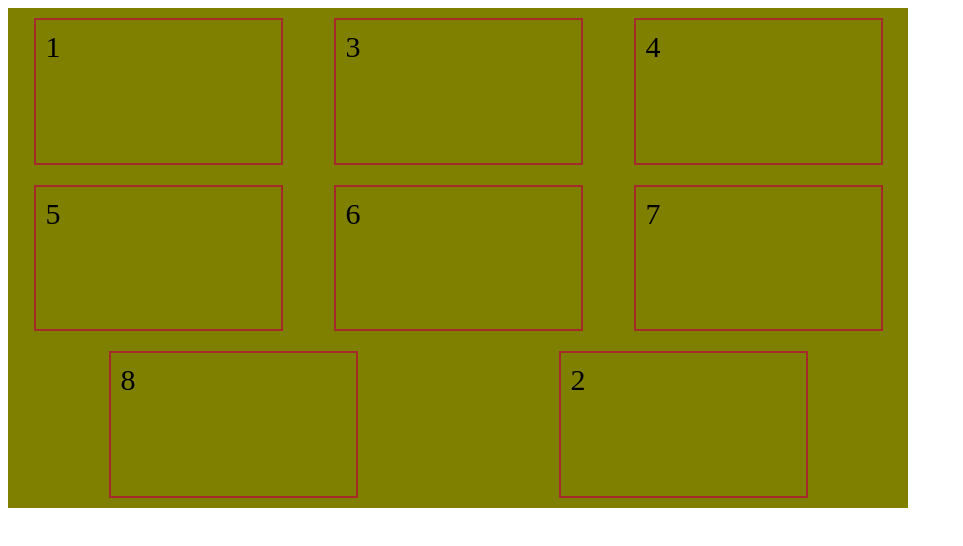
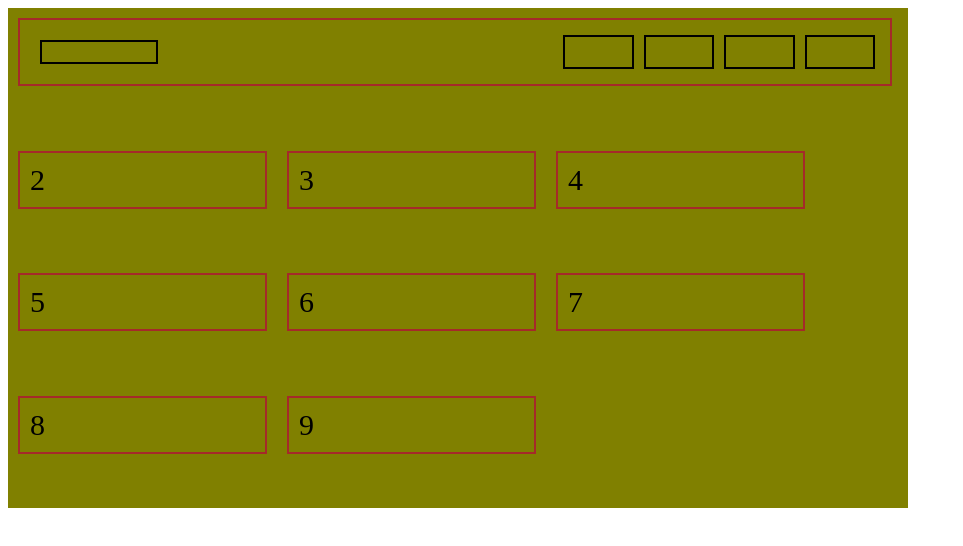
Before and after one commit to Irina044/FrontEndDev, a plain HTML site: page lessons/newmockup/newmockup.html in a window 1280 px wide. Shown: the whole page, without its empty margins (0-963 px from the left). Drawn offline with Linux system fonts and the light colour scheme.

Commit message:
HomeWork - Flex Box MEnu

```diff
--- a/lessons/newmockup/newmockup.css
+++ b/lessons/newmockup/newmockup.css
@@ -5,15 +5,36 @@ background: olive;
     height: 500px;
     width: 900px;
     display: flex;
-   flex-direction: row;
+align-items: flex-start;
     flex-wrap: wrap;
+}
 
-    justify-content: space-around;
+.field-1 {
+    display: flex;
+    flex-direction: row;
+    flex-basis: 850px;
+}
+
+.logo {
+    justify-content: flex-start;
+    width: 100px;
+    padding: 10px;
+    margin: 10px;
+    border: 2px solid black;
+    margin-right: 400px;
+}
+.menu1, .menu2, .menu3, .menu4{
+    justify-content: flex-end;
+    width: 60px;
+    padding: 5px;
+    margin: 5px;
+    border: 2px solid black;
+    justify-content: flex-end;
+}
 
 
 
 
-}
 
 .main-container > div  {
 
@@ -22,24 +43,14 @@ font-size: 30px;
     padding: 10px;
     border: 2px solid brown;
     width: 25%;
+    display: flex;
+
 
     }
-.main-container > div > .field-2 .field-3 .filed-4 .field-5 .filed-6 .field-7 .field-8 {
-
-
+.field-1 {
+    display: flex;
 }
 
-.main-container > .field-1 {
-    justify-content: flex-start ;
-
-
-
-
-
-
+.field-2, .field-3,.field-4, .field-5, .field-6, .field-7, .field-8, .field-9 {
+    width: 25%;
 }
-.main-container > .field-2 {
-    order: 1;
-
-
-}
--- a/lessons/newmockup/newmockup.html
+++ b/lessons/newmockup/newmockup.html
@@ -7,7 +7,13 @@
 </head>
 <body>
 <div class="main-container">
-     <div class="field-1">1</div>
+     <div class="field-1">
+         <div class="logo"></div>
+         <div class="menu1"></div>
+         <div class="menu2"></div>
+         <div class="menu3"></div>
+         <div class="menu4"></div>
+         </div>
     <div class="field-2">2</div>
     <div class="field-3">3</div>
     <div class="field-4">4</div>
@@ -15,6 +21,7 @@
     <div class="field-6">6</div>
     <div class="field-7">7</div>
     <div class="field-8">8</div>
+    <div class="field-9">9</div>
 </div>
 
 </body>
```
